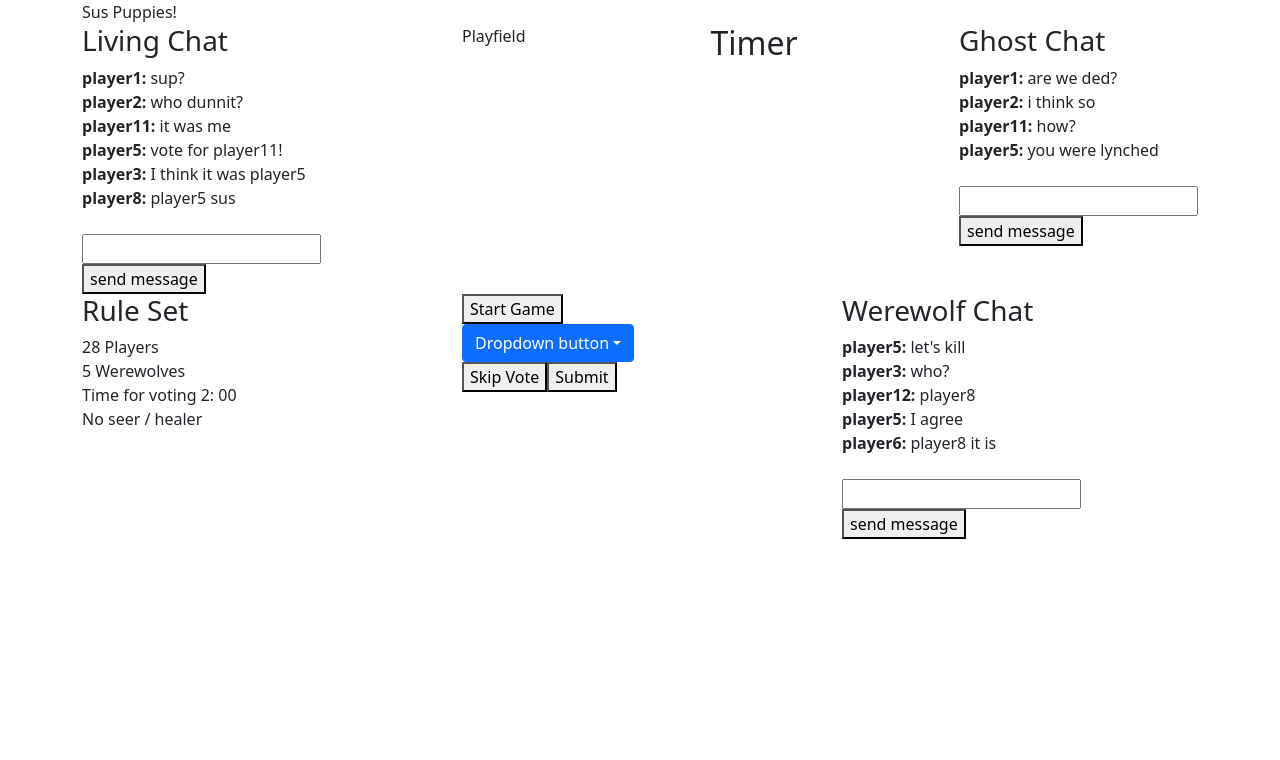
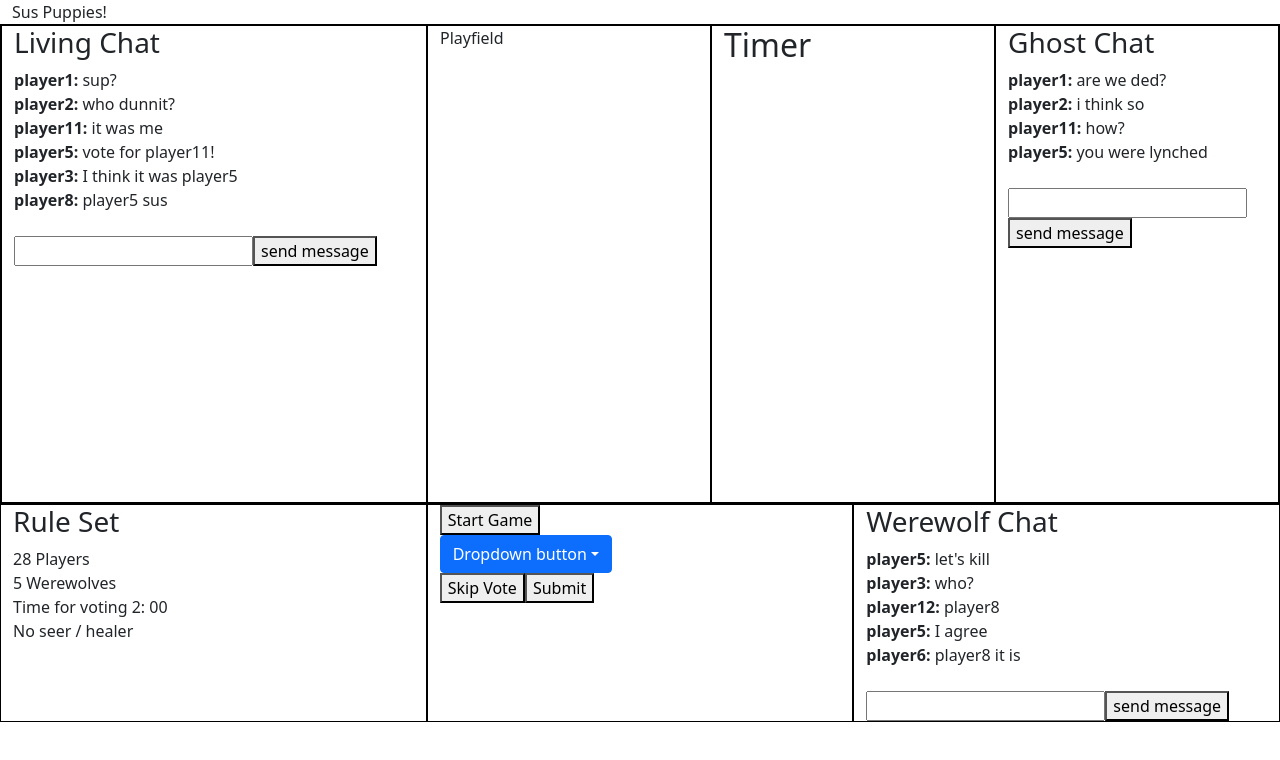
Before and after one commit to mwolf2531/Sus-Puppies, a React app: page / in a window 1280 px wide. Shown: the top 760 px of the page. Built offline with nearby package versions, Linux system fonts and the light colour scheme.

Commit message:
Addtional layout adjusting

```diff
--- a/public/styles.css
+++ b/public/styles.css
@@ -0,0 +1,12 @@
+#chat-row {
+  height: 60vh;
+  border: 1px;
+  border-style: solid;
+  border-color: black;
+}
+
+#column {
+  border: 1px;
+  border-style: solid;
+  border-color: black;
+}
--- a/src/GamePage.jsx
+++ b/src/GamePage.jsx
@@ -50,35 +50,35 @@ const GamePage = () => {
   return (
     //TODO: Fill in components properly with handlers.
     <div>
-      <Container>
+      <Container fluid>
         <Row>
           <Col>
             <Header />
           </Col>
         </Row>
-        <Row>
-          <Col xs={4}>
+        <Row id="chat-row">
+          <Col xs={4} id="column">
             <LivingChat />
           </Col>
-          <Col>
+          <Col id="column">
             <PlayerFrame />
           </Col>
-          <Col>
+          <Col id="column">
             <Timer />
           </Col>
-          <Col>
+          <Col id="column">
             <GhostChat />
           </Col>
         </Row>
         <Row>
-          <Col>
+          <Col id="column">
             <Ruleset />
           </Col>
-          <Col>
+          <Col id="column">
             <GameButton />
             <Voting />
           </Col>
-          <Col>
+          <Col id="column">
             <WolfChat />
           </Col>
         </Row>
```
